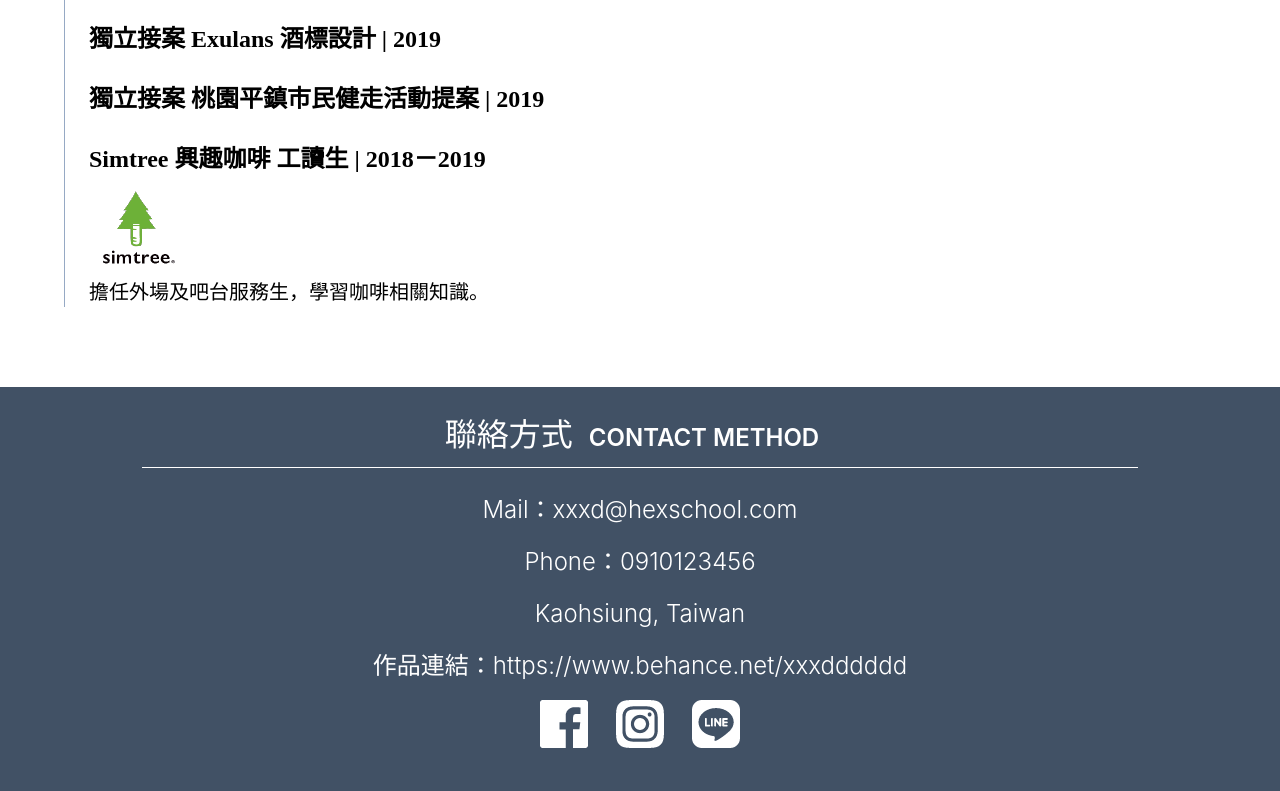
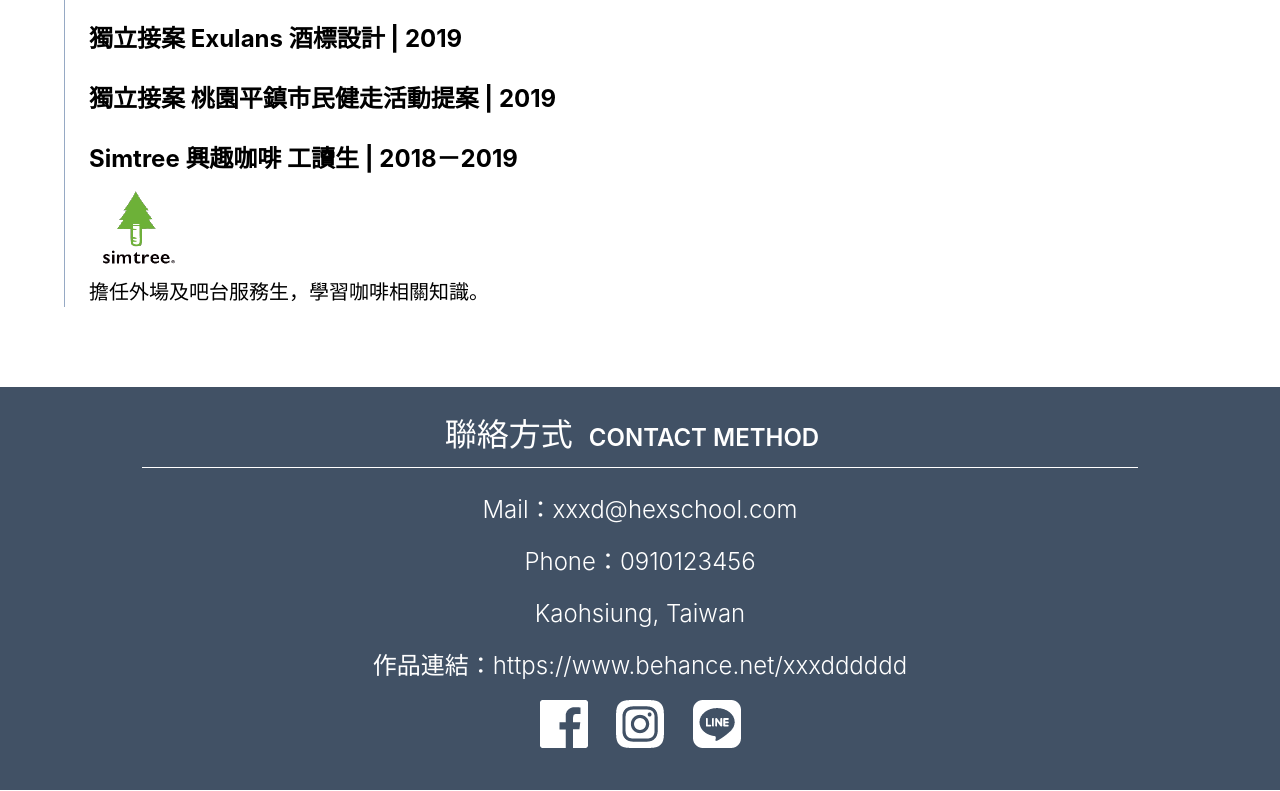
Before and after one commit to j-huang-rj/Exam_Practice, a plain HTML site: page index.html in a window 1280 px wide. Shown: the part 2217-3008 px from the top of the page. Drawn offline with Linux system fonts and the light colour scheme.

Commit message:
#2 commit

```diff
--- a/css/style.css
+++ b/css/style.css
@@ -140,6 +140,10 @@ table {
 *:before,
 *:after {
     box-sizing: border-box;
+}
+
+body {
+    font-family: -apple-system, BlinkMacSystemFont, "Segoe UI", "Microsoft JhengHei", Roboto, "Helvetica Neue", Arial, sans-serif;
 }
 
 .header {
@@ -304,9 +308,16 @@ table {
     margin-bottom: 16px;
 }
 
-.footer .icon {
+.footer a .icon {
     width: 48px;
     height: 48px;
     margin-left: 12px;
     margin-right: 12px;
 }
+
+.footer a:hover .icon {
+    width: 56px;
+    height: 56px;
+    margin-left: 12px;
+    margin-right: 12px;
+}
--- a/index.html
+++ b/index.html
@@ -85,9 +85,9 @@
         <p class="paragraph">Phone：0910123456</p>
         <p class="paragraph">Kaohsiung, Taiwan</p>
         <p class="paragraph">作品連結：https://www.behance.net/xxxdddddd</p>
-        <img src="./img/facebook.png" alt="Facebook Logo" class="icon">
-        <img src="./img/instagram.png" alt="Instagram Logo" class="icon">
-        <img src="./img/line.png" alt="Line Logo" class="icon">
+        <a href="https://www.facebook.com/"><img src="./img/facebook.png" alt="Facebook Logo" class="icon"></a>
+        <a href="https://www.instagram.com/"><img src="./img/instagram.png" alt="Instagram Logo" class="icon"></a>
+        <a href="https://line.me/zh-hant/"><img src="./img/line.png" alt="Line Logo" class="icon"></a>
     </div>
 </body>
 
```
